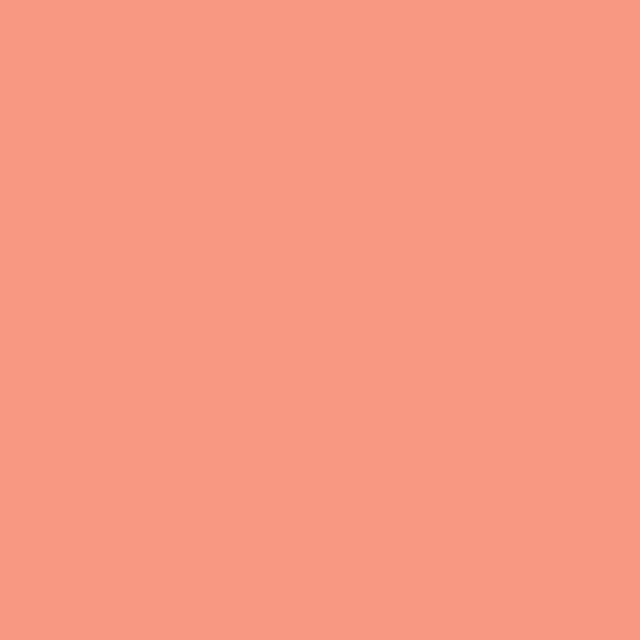
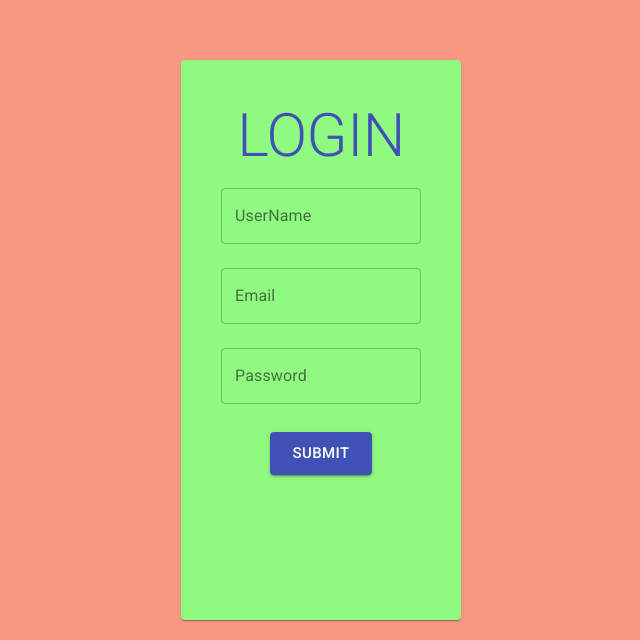
Before and after one commit to rishav-raj1/newproject, a React (Create React App) app: page / in a window 1280 px wide. Shown: the part 1195-1835 px from the top of the page, without its empty margins (319-959 px from the left). Before the commit the page ends 1035 px from the top, so only its background shows below. Built offline with nearby package versions, Linux system fonts and the light colour scheme.

Commit message:
Added Card and Login Pages

```diff
--- a/src/App.js
+++ b/src/App.js
@@ -3,17 +3,17 @@ import Header from "./Components/Header"
 //import Rishav from "./Rishav"
 //import GridCard from "./Components/GridCard"
 import CardItems from "./Components/CardItems"
+import Login from "./Components/Login"
 
 
 const App = () => {
   return (
-    <div>
     <Container>
     <Header />
+    <CardItems />
+    <Login />
+    </Container>
 
-    </Container>
-    <CardItems />
-    </div>
 
   )
 }
--- a/src/Components/CardItems.js
+++ b/src/Components/CardItems.js
@@ -3,7 +3,7 @@ import { Typography, Container, Card, Grid, Divider, Button, CardActions, CardCo
 import { makeStyles } from '@material-ui/styles'
 import "../Components/CardItems.css"
 
-const useStyles = makeStyles((theme) => ({
+const useStyles = makeStyles(() => ({
 
     Head: {
 
@@ -13,16 +13,18 @@ const useStyles = makeStyles((theme) => ({
 
       },
 
+    main: {
+        marginBottom: 200,
+    },
 
 
+    imgmain: {
+        display: "flex",
+        textAlign: 'center',
+        justifyContent: 'center',
 
-    designimg: {
 
-        display: "flex",
-        justifyContent: "center",
-        alignItems: "center",
-
-      },
+    },
 
     designcard: {
        textAlign: "center",
@@ -42,15 +44,16 @@ const CardItems = () => {
 
     return (
 
-        <Container>
+        <Container className={classes.main}>
         <Typography className={classes.Head}
         variant="h3" align="center"> Our Services </Typography>
         <Grid container alignItems="center" justify="center" spacing={6}>
         <Grid item sm={3}>
          <Card className={classes.designcard} >
              <CardActionArea >
-             <CardMedia className={classes.designimg}
+             <CardMedia className={classes.imgmain}
              image="http://www.blueberryeservices.com/wp-content/uploads/2020/09/training.png"
+
              style={{ width:50, height: 50 }}
              />
              <CardContent >
--- a/src/Components/Header.js
+++ b/src/Components/Header.js
@@ -68,7 +68,7 @@ const Header = () => {
          <Typography  className={classes.realtext}
              variant="h2">
               {CurrentValue}
-              <Container>
+          <Container>
           <Button className={classes.btn}
              variant="contained"
              size="large"
--- /dev/null
+++ b/src/Components/Login.js
@@ -0,0 +1,94 @@
+import React from 'react'
+import { Container, Typography, Grid, TextField, Button, Paper, Box } from '@material-ui/core'
+import { makeStyles } from '@material-ui/core'
+
+
+const useStyles = makeStyles (() => ({
+
+    main: {
+        display: "flex",
+        textAlign: 'center',
+        justifyContent: 'center',
+        marginTop: 40,
+
+    },
+
+    design: {
+        padding: 40,
+        margin: 20,
+        height: '70vh',
+        width: 280,
+        textAlign: 'center',
+        justifyContent: 'center',
+        backgroundColor: '#90F982 ',
+    },
+    btn: {
+        marginTop: 20,
+        marginBottom: 40,
+    },
+
+}))
+
+const Login = () => {
+
+    const classes=useStyles();
+
+    return (
+
+        <Grid className={classes.main}>
+        <Paper className={classes.design}>
+            <Typography
+            component="h3"
+            variant="h2"
+             color="primary">
+               LOGIN
+            </Typography>
+
+                <TextField
+                fullWidth
+                placeholder="Enter Your UserName"
+                margin="normal"
+                variant="outlined"
+                color="secondary"
+                label="UserName"
+                type="text" />
+
+                <TextField
+                fullWidth
+                placeholder="Enter Your Email"
+                margin="normal"
+                variant="outlined"
+                color="secondary"
+                label="Email"
+                type="email" />
+
+                <TextField
+                fullWidth
+                placeholder="Enter Your Password"
+                margin="normal"
+                variant="outlined"
+                color="secondary"
+                label="Password"
+                type="password"
+                 />
+
+                 <Button className={classes.btn}
+                 type="submit"
+                 color="primary"
+                 variant="outlined"
+                 variant="contained"
+                 size="large">
+
+                 Submit
+
+                 </Button>
+
+
+
+        </Paper>
+        </Grid>
+
+    )
+}
+
+export default Login
```
